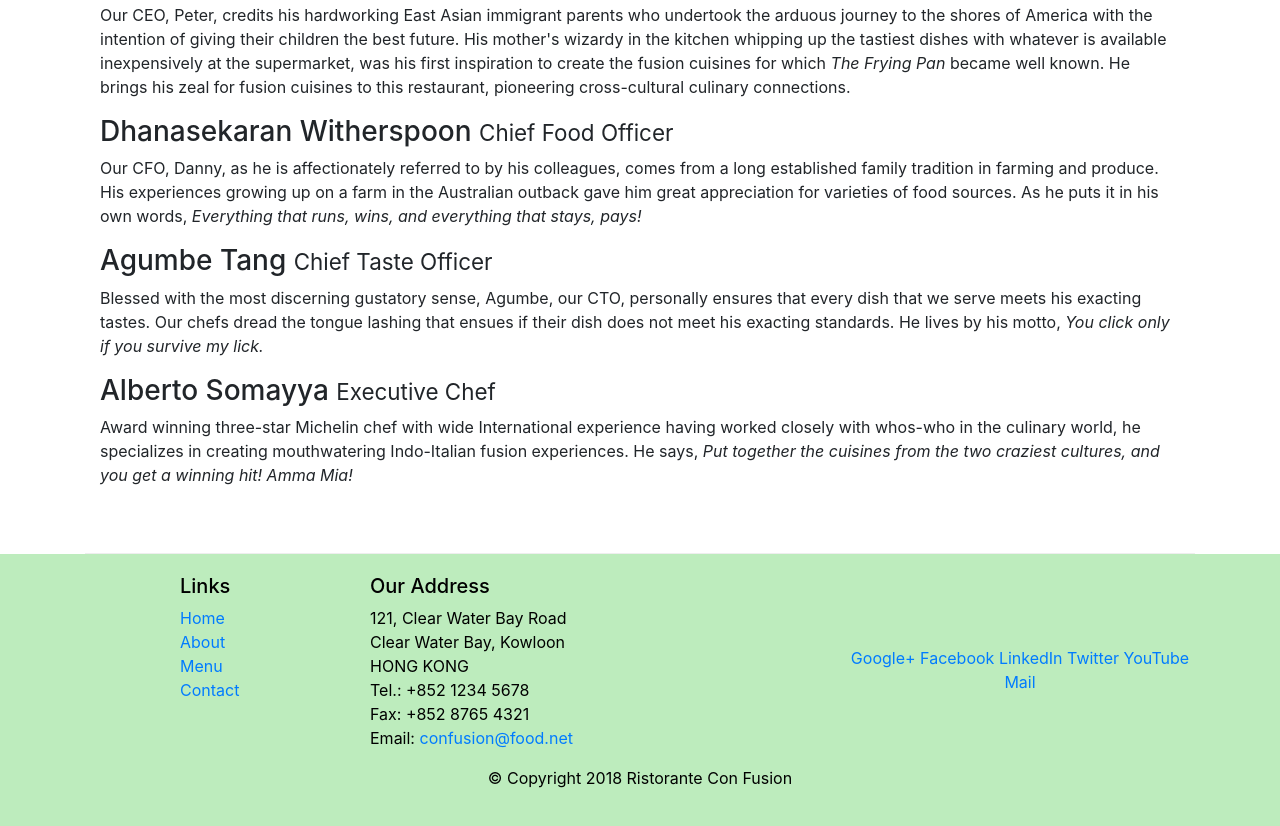
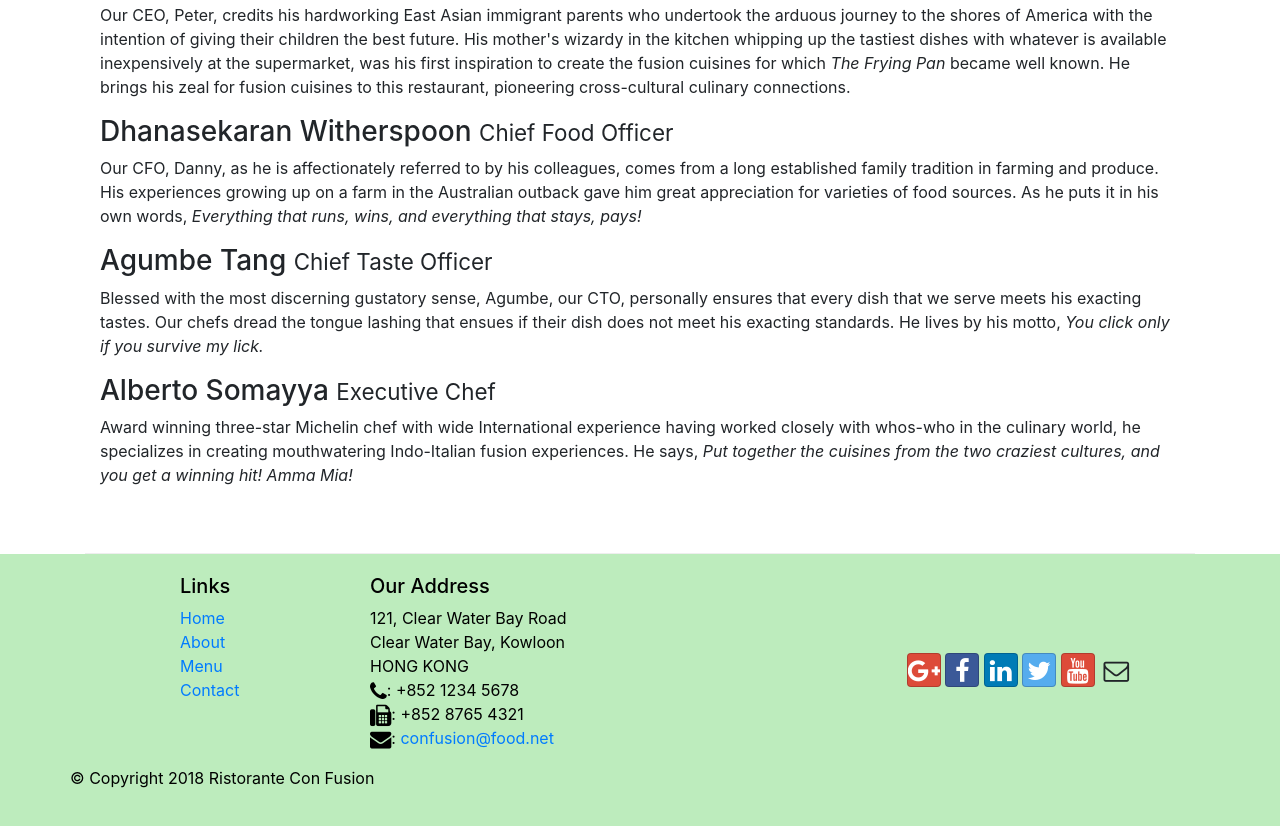
Before and after one commit to merinsr21/Front-End-Web-UI-Frameworks-and-Tools-Bootstrap-4-2-, a website: page aboutus.html in a window 1280 px wide. Shown: the part 1000-1826 px from the top of the page. Drawn offline with nearby package versions, Linux system fonts and the light colour scheme.

Commit message:
icon fonts

```diff
--- a/aboutus.html
+++ b/aboutus.html
@@ -4,6 +4,8 @@
 <head>
     <!-- Bootstrap CSS -->
     <link rel="stylesheet" href="node_modules/bootstrap/dist/css/bootstrap.min.css">
+    <link rel="stylesheet" href="node_modules/font-awesome/css/font-awesome.min.css">
+    <link rel="stylesheet" href="node_modules/bootstrap-social/bootstrap-social.css">
     <link rel="stylesheet" href="css/styles.css">
     <title>Ristorante Con Fusion: About Us</title>
 
@@ -18,10 +20,10 @@
             <a class="navbar-brand mr-auto" href="index.html"> Ristorante Con Fusion </a>
             <div class="collapse navbar-collapse" id="Navbar">
                 <ul class="navbar-nav mr-auto">
-                    <li class="nav-item"><a class="nav-link" href="index.html"> Home </a></li>
-                    <li class="nav-item active"><a class="nav-link" href="#"> About </a></li>
-                    <li class="nav-item"><a class="nav-link" href="#"> Menu </a></li>
-                    <li class="nav-item"><a class="nav-link" href="#"> Contact </a></li>
+                    <li class="nav-item"><a class="nav-link" href="index.html"><span class="fa fa-home fa-lg"></span> Home </a></li>
+                    <li class="nav-item active"><a class="nav-link" href="#"><span class="fa fa-info fa-lg"></span> About </a></li>
+                    <li class="nav-item"><a class="nav-link" href="#"><span class="fa fa-list fa-lg"></span> Menu </a></li>
+                    <li class="nav-item"><a class="nav-link" href="#"><span class="fa fa-address-card fa-lg"></span> Contact </a></li>
                 </ul>
             </div>
         </div>
@@ -97,20 +99,20 @@
 		              121, Clear Water Bay Road<br>
 		              Clear Water Bay, Kowloon<br>
 		              HONG KONG<br>
-		              Tel.: +852 1234 5678<br>
-		              Fax: +852 8765 4321<br>
-		              Email: <a href="mailto:confusion@food.net">confusion@food.net</a>
+		              <i class="fa fa-phone fa-lg"></i>: +852 1234 5678<br>
+		              <i class="fa fa-fax fa-lg"></i>: +852 8765 4321<br>
+		              <i class="fa fa-envelope fa-lg"></i>: <a href="mailto:confusion@food.net">confusion@food.net</a>
 		           </address>
                 </div>
                 <div class="col-12 col-sm-4 align-self-center">
                     <div class="text-center">
-                        <a href="http://google.com/+">Google+</a>
-                        <a href="http://www.facebook.com/profile.php?id=">Facebook</a>
-                        <a href="http://www.linkedin.com/in/">LinkedIn</a>
-                        <a href="http://twitter.com/">Twitter</a>
-                        <a href="http://youtube.com/">YouTube</a>
-                        <a href="mailto:">Mail</a>
-                    </div>
+                        <a class="btn btn-social-icon btn-google" href="http://google.com/+"><i class="fa fa-google-plus fa-lg"></i></a>
+                        <a class="btn btn-social-icon btn-facebook" href="http://www.facebook.com/profile.php?id="><i class="fa fa-facebook fa-lg"></i></a>
+                        <a class="btn btn-social-icon btn-linkedin" href="http://www.linkedin.com/in/"><i class="fa fa-linkedin fa-lg"></i></a>
+                        <a class="btn btn-social-icon btn-twitter" href="http://twitter.com/"><i class="fa fa-twitter fa-lg"></i></a>
+                        <a class="btn btn-social-icon btn-google" href="http://youtube.com/"><i class="fa fa-youtube fa-lg"></i></a>
+                        <a class="btn btn-social-icon" href="mailto:"><i class="fa fa-envelope-o fa-lg"></i></a>
+                    </i<>
                 </div>
            </div>
            <div class="row justify-content-center">
--- a/package.json
+++ b/package.json
@@ -15,6 +15,8 @@
   },
   "dependencies": {
     "bootstrap": "^4.5.3",
+    "bootstrap-social": "^5.1.1",
+    "font-awesome": "^4.7.0",
     "jquery": "^3.5.1",
     "popper.js": "^1.12.9"
   }
```
Also changed, not shown: index.html (+15 -13 lines), 1 other file.
